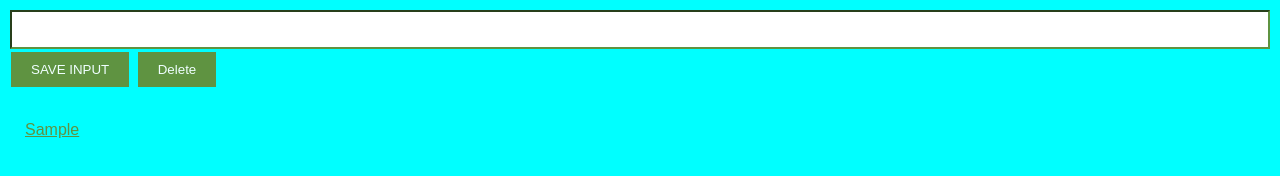
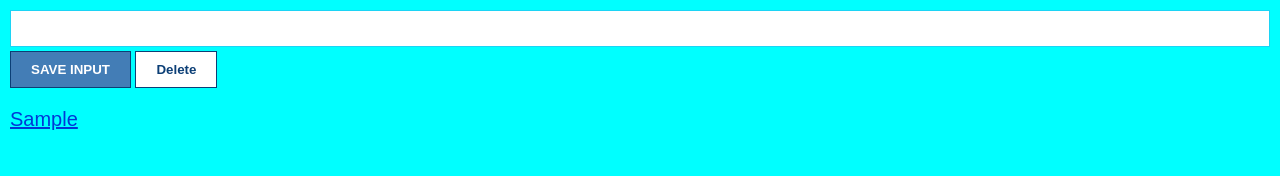
Before and after one commit to HYSAA/Lead-Tracker-Chrome-Extension, a browser extension: page index.html in a window 1280 px wide. Both pictures are taken after typing "Sample" into the empty fields and a click on the button "SAVE INPUT". Drawn offline with Linux system fonts and the light colour scheme.

Commit message:
changed the delete btn code

```diff
--- a/ChromeExtension.js
+++ b/ChromeExtension.js
@@ -1,53 +1,4 @@
-// let myLeads =[]
-// const btn = document.getElementById("input-btn")
-// const inputEl = document.getElementById("input-el")
-// const ulEl = document.getElementById("ul-el")
-// const delbtn = document.getElementById("delete-btn")
-// btn.addEventListener("click", function () {
-//   if(myLeads===null){
-//     myLeads=[]
-//     inputEl.value=""
-//     // localStorage.setItem("myLeads",JSON.stringify(myLeads))
-//     // renderLeads()
-//     // console.log(localStorage.getItem("myLeads"))
-//   }else{
-//     myLeads.push(inputEl.value)
-//     inputEl.value=""
-//     localStorage.setItem("myLeads",JSON.stringify(myLeads))
-//     renderLeads()
-//     console.log(localStorage.getItem("myLeads"))
-//   }
 
-// })
-// delbtn.addEventListener("click",function(){
-//   deleteEl()
-
-// });
-// ////mo render sa screen
-// const renderLeads = () => {
-// let listItems=" "
-// for (let i = 0; i < myLeads.length; i++) {
-//      listItems += `
-//     <li>
-//     <a target='_blank' href='  ${myLeads[i]}'>
-//     ${myLeads[i]} </a> </li>
-//     `
-// }
-// ulEl.innerHTML=listItems
-// }
-// const deleteEl = () =>{
-
-//   if(ulEl)
-// ulEl.textContent=""
-//   localStorage.clear();
-
-// }
-
-// let leadsFromLocalStorage=JSON.parse(localStorage.getItem("myLeads"))
-// if(leadsFromLocalStorage){
-//   myLeads= leadsFromLocalStorage
-//     renderLeads()
-// }
 const btn = document.getElementById("input-btn");
 const inputEl = document.getElementById("input-el");
 const ulEl = document.getElementById("ul-el");
@@ -65,10 +16,15 @@ btn.addEventListener("click", function () {
   }
 });
 
-delbtn.addEventListener("click", function () {
-  myLeads = []; // Clear the array
-  ulEl.textContent = ""; // Clear the list content
-  localStorage.removeItem("myLeads"); // Remove data from localStorage
+delbtn.addEventListener("dblclick", function () {
+  //my code
+  // myLeads = []; // Clear the array
+  // ulEl.textContent = ""; // Clear the list content
+  // localStorage.removeItem("myLeads"); // Remove data from localStorage
+  localStorage.clear()
+  myLeads=[]
+  renderLeads()
+
 });
 
 const renderLeads = () => {
@@ -84,14 +40,14 @@ const renderLeads = () => {
   }
   ulEl.innerHTML = listItems;
 };
-
+//unused function
 const deleteEl = () => {
   myLeads = []; // Clear the array
   ulEl.textContent = ""; // Clear the list content
   localStorage.removeItem("myLeads"); // Remove data from localStorage
 };
 
-let leadsFromLocalStorage = JSON.parse(localStorage.getItem("myLeads"));
+const leadsFromLocalStorage = JSON.parse(localStorage.getItem("myLeads"));
 if (leadsFromLocalStorage) {
   myLeads = leadsFromLocalStorage;
   renderLeads();
--- a/extension.css
+++ b/extension.css
@@ -1,4 +1,4 @@
-body {
+/* body {
     margin: 0;
     padding: 10px;
     font-family: Arial, Helvetica, sans-serif;
@@ -18,14 +18,19 @@ input {
     box-sizing: border-box;
     padding: 10px;
 }
+#delete-btn{
+    background: white;
+    color: #5f9341
+
+
+}
 
 button {
+    background: #5f9341;
+    color: white;
     padding: 10px 20px;
-    border: none;
-  margin: 3px;
-   margin-left: 1px;
-    background-color: #5f9341;
-    color: azure;
+    border: 1px solid #5f9341;
+    font-weight: bold;
 }
 a{
     color: #5f9341;
@@ -37,4 +42,49 @@ li{
 }
 ul{
 padding: 10px;
+} */
+body {
+    margin: 0;
+    padding: 10px;
+    font-family: Arial, Helvetica, sans-serif;
+    min-width: 400px;
+    background-color: aqua;
 }
+
+input {
+    width: 100%;
+    padding: 10px;
+    box-sizing: border-box;
+    border: 1px solid #1cd4f5;
+    margin-bottom: 4px;
+}
+
+button {
+    background: #437db6;
+    color: white;
+    padding: 10px 20px;
+    border: 1px solid #0c3f76;
+    font-weight: bold;
+}
+
+/* Style the button according to the provided design */
+
+#delete-btn {
+    background: white;
+    color: #0c3f76
+}
+
+ul {
+    margin-top: 20px;
+    list-style: none;
+    padding-left: 0;
+}
+
+li {
+    margin-top: 5px;
+}
+
+a {
+    font-size: 20px;
+    color: #0039d7;
+}
```
